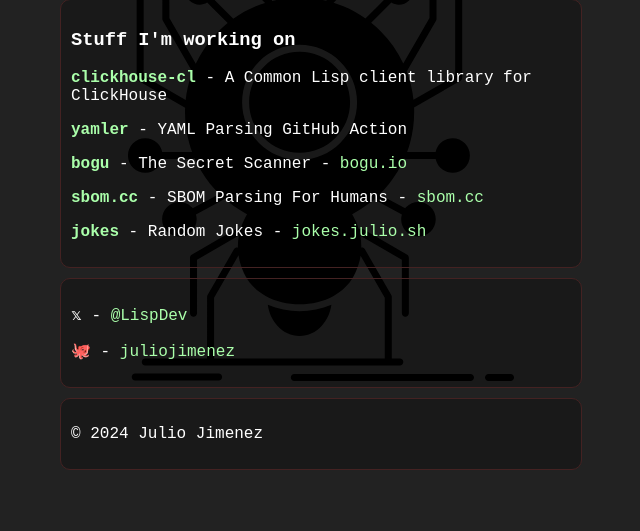
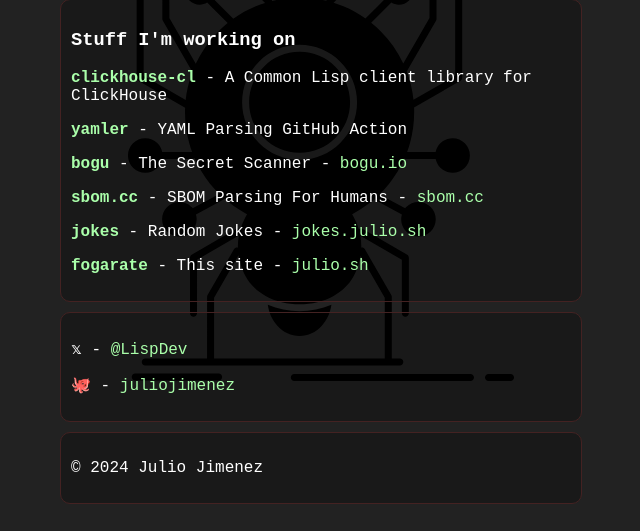
Before and after one commit to juliojimenez/fogarate, a Flask app: page / in a window 1280 px wide. Shown: the part 249-780 px from the top of the page, without its empty margins (319-959 px from the left). Run offline with Flask 3, Linux system fonts and the light colour scheme; some libraries are stand-ins or nearby versions.

Commit message:
stuff
Signed-off-by: Julio Jimenez <julio@julioj.com>

```diff
--- a/templates/index.html
+++ b/templates/index.html
@@ -26,6 +26,7 @@
     <p><b><a href="https://github.com/bogu-io/bogu" target="_blank">bogu</a></b> - The Secret Scanner - <a href="https://bogu.io" target="_blank">bogu.io</a></p>
     <p><b><a href="https://github.com/SBOMcc/sbomcc" target="_blank">sbom.cc</a></b> - SBOM Parsing For Humans - <a href="https://sbom.cc" target="_blank">sbom.cc</a></p>
     <p><b><a href="https://github.com/juliojimenez/jokes" target="_blank">jokes</a></b> - Random Jokes - <a href="https://jokes.julio.sh" target="_blank">jokes.julio.sh</a></p>
+    <p><b><a href="https://github.com/juliojimenez/fogarate" target="_blank">fogarate</a></b> - This site - <a href="https://julio.sh" target="_blank">julio.sh</a></p>
 </div>
 <div class="container">
     <p>&xopf; - <a href="https://x.com/LispDev" target="_blank">@LispDev</a></p>
```
